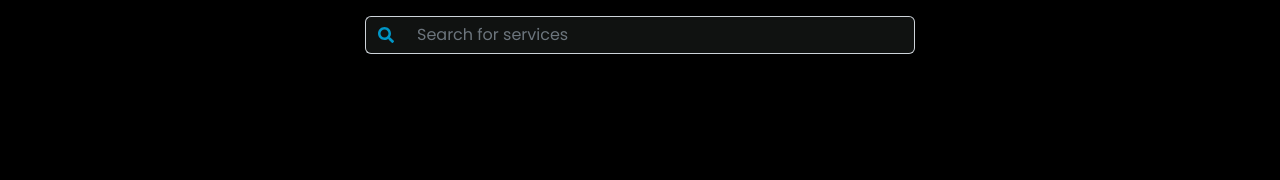
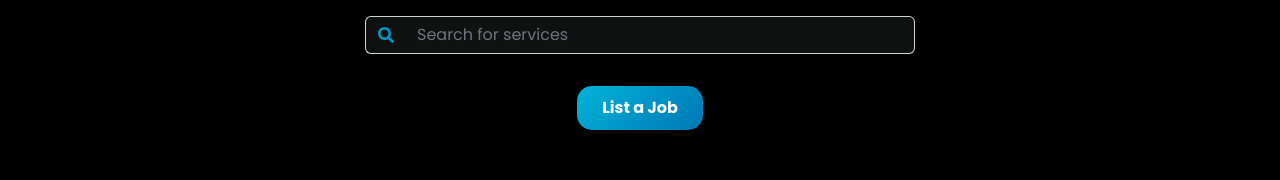
Before and after one commit to quack-quack-quads/taskmaster, a React (Vite) app in the folder client/: page / in a window 1280 px wide. Shown: the part 364-544 px from the top of the page. Built offline with nearby package versions, Linux system fonts and the light colour scheme; no server answers; a web font is replaced by a local one.

Commit message:
Integrated backend with job listing

```diff
--- a/client/src/App.jsx
+++ b/client/src/App.jsx
@@ -7,15 +7,16 @@ import { BsChatDotsFill } from "react-icons/bs"
 import { BrowserRouter as Router, Routes, Route, Link } from "react-router-dom";
 
 //screens
-import { Business, Client} from "./pages/index";
+import { Business, Client } from "./pages/index";
 
 //components
-import JobListing from "./components/JobListing";
+// import JobListing from "./components/JobListing";
 function App() {
   return (
     <div className="App">
       <Router>
         <Routes>
+          {/* <Route path="/client/joblisting" element={<JobListing />} /> */}
           <Route path="/client" element={<Client />} />
           <Route path="/business" element={<Business />} />
           <Route path="/*" element={<Client />} />
--- a/client/src/components/Hero/Hero.jsx
+++ b/client/src/components/Hero/Hero.jsx
@@ -1,7 +1,13 @@
 import "./Hero.scss";
 import SearchBar from "./SearchBar";
-
-const Hero = () => {
+import ActionButton from "../Buttons/ActionButton";
+import { useNavigate } from "react-router-dom";
+const Hero = (props) => {
+  const navigate = useNavigate();
+  const handleClick = () => {
+    console.log('clicked')
+    props.setShow(false);
+  }
   return (
     <div className="hero d-flex flex-column align-items-stretch">
       <h1 className="title">
@@ -9,6 +15,11 @@ const Hero = () => {
       </h1>
       <h3 className="subtitle">Connecting workers to clients.</h3>
       <SearchBar />
+      <div className="row">
+        <div className="col d-flex justify-content-center mt-3">
+          <ActionButton text={"List a Job"} handler={handleClick} />
+        </div>
+      </div>
     </div>
   );
 };
--- a/client/src/components/JobListing.jsx
+++ b/client/src/components/JobListing.jsx
@@ -15,15 +15,16 @@ import LoginImg from '../assets/address.gif'
 import ActionButton from "./Buttons/ActionButton"
 import { ToastContainer, toast } from 'react-toastify';
 import { ClientContext } from "../context/clientContext"
+import { postJob, getJob } from "../utilities/Jobs"
+import { useNavigate } from "react-router-dom";
 
 export default function JobListing() {
 
     //Fetched Data
     const [addresses, setAddresses] = useState([]);
 
-    const {uid, name, setUid} = useContext(ClientContext);
+    const { uid, name, setUid } = useContext(ClientContext);
 
-    console.log(uid);
 
     const [name1, setName] = useState("Plumber");
     const [name2, setName2] = useState("Electrician")
@@ -122,41 +123,41 @@ export default function JobListing() {
             setCat(5)
         }
     }
+    const navigate = useNavigate();
     const handleDone = () => {
         var obj = {
-            uid: "",
+            uid: uid,
             job: {
-                from: "",
+                from: uid,
                 address: addresses[addressHighlight],
                 status: "bidOn",
                 startingBid: bid,
                 description: description,
                 category: category,
                 to: "",
-                settled: ""
+                settled: "",
+
             }
 
         }
+        postJob(obj);
         console.log(obj)
+
+        navigate("/client");
     }
-    console.log("Address Highlight : ", addressHighlight);
     const handleAddrressClick = (type, count) => {
 
         if (type === "Other") {
             setShow(!show);
         }
         else {
-            console.log(type)
             setAddressHighlight(count);
             setAddress(addresses[count]);
-            console.log(addresses[count]);
         }
     }
     const handleModalDetectClick = (arg) => {
-        console.log("clicked detect")
         if ("geolocation" in navigator) {
             navigator.geolocation.getCurrentPosition((pos) => {
-                console.log(pos.coords.latitude, pos.coords.longitude);
                 setLatitude(pos.coords.latitude);
                 setLongitude(pos.coords.longitude);
                 setAddress("");
@@ -185,9 +186,7 @@ export default function JobListing() {
         setLoadedAddress(true)
     }
     const handleModalChange = async (event) => {
-        console.log(event);
         setpincode(event.target.value);
-        console.log(event.target.value);
     }
     const handleModalAddressChange = (event) => {
         setAddress(event.target.value);
@@ -205,18 +204,17 @@ export default function JobListing() {
         }
         var add = addresses
         add.push(obj)
-        console.log(add)
         setAddresses(add)
         setShow(false)
     }
     const [initialRender, setInitialRender] = useState(true)
+    const [initLoad, setInitLoad] = useState(true);
     let tl = gsap.timeline();
 
     useLayoutEffect(() => {
         if (change !== -1) {
 
 
-            console.log("herte");
 
             if (prev) {
                 tl.fromTo(".form-container", {
@@ -258,8 +256,6 @@ export default function JobListing() {
 
 
 
-                console.log("here");
-
                 if (prev) {
                     tl.to(".form-container", {
                         duration: 0.5,
@@ -268,7 +264,6 @@ export default function JobListing() {
                         ease: "power1.out",
                         onComplete: () => {
                             setCurr(curr1);
-                            console.log(curr1);
                             setChange(curr);
 
                         }
@@ -289,7 +284,6 @@ export default function JobListing() {
                         ease: "power1.out",
                         onComplete: () => {
                             setCurr(curr1);
-                            console.log(curr1);
                             setChange(curr);
 
                         }
--- a/client/src/pages/Client/Client.jsx
+++ b/client/src/pages/Client/Client.jsx
@@ -2,14 +2,18 @@ import { ClientProvider } from "../../context/clientContext"
 import Navbar from "../../components/Navbar/Navbar";
 import ChatWindow from "../../components/ChatWindow/ChatWindow";
 import Home from './Home/Home'
-
+import JobListing from "../../components/JobListing";
+import { useState } from "react";
 
 const Client = () => {
+  const [show, setShow] = useState(true);
+  console.log(show);
   return (
     <ClientProvider>
-      <Navbar flow = "client"/>
-        <Home/>
-      <ChatWindow flow ="client"/>
+      <Navbar flow="client" />
+      {show ? <Home setShow={setShow} show={show} /> : <JobListing /> }
+      {/* <JobListing/> */}
+      <ChatWindow flow="client" />
     </ClientProvider>
   )
 }
--- a/client/src/pages/Client/Home/Home.jsx
+++ b/client/src/pages/Client/Home/Home.jsx
@@ -4,12 +4,13 @@ import Hero from "../../../components/Hero/Hero";
 import CategoryCards from '../../../components/CategoryCards/CategoryCards'
 import Features from '../../../components/Features/Features'
 
-const Home = () => {
+const Home = (props) => {
+  console.log(props.show)
   return (
     <div className="Home">
-      <Hero />
-      <CategoryCards/>
-      <Features/>
+      <Hero setShow={props.setShow} />
+      <CategoryCards />
+      <Features />
     </div>
   );
 };
--- /dev/null
+++ b/client/src/utilities/Jobs.js
@@ -0,0 +1,29 @@
+import axios from "axios"
+
+const baseURL = import.meta.env.VITE_BASE_URL;
+
+const postJob = (obj) => {
+    axios.post(`${baseURL}/api/jobs/add`, obj).then((res) => {
+        console.log(res)
+    }, (err) => {
+        console.log(err);
+    })
+}
+
+const getJob = (uid) => {
+    console.log(uid);
+    axios.post(`${baseURL}/api/jobs/get`, {
+        uid : uid
+    }).then((res) => {
+        console.log(res);
+        return (res.uid);
+
+    }, (err) => {
+        console.log(err);
+    })
+}
+
+export {
+    postJob,
+    getJob
+}
```
